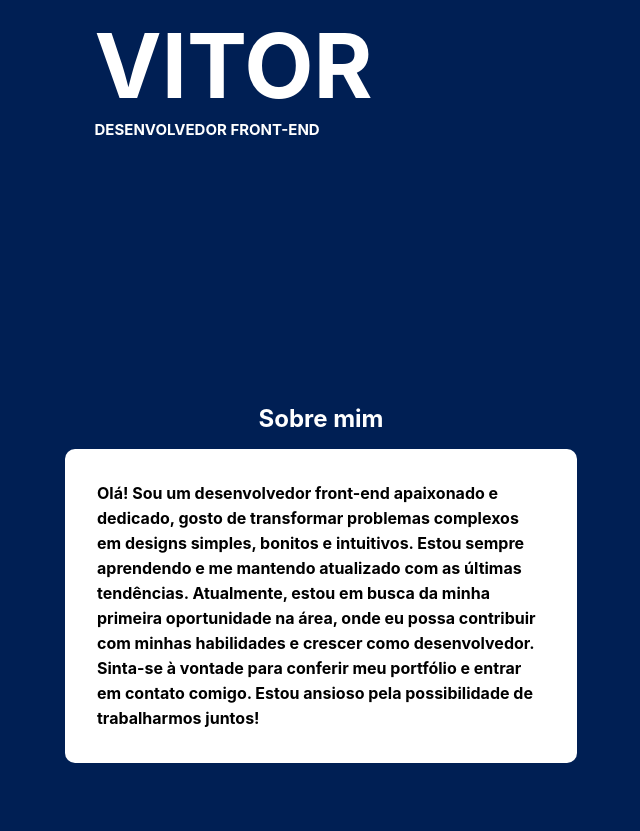
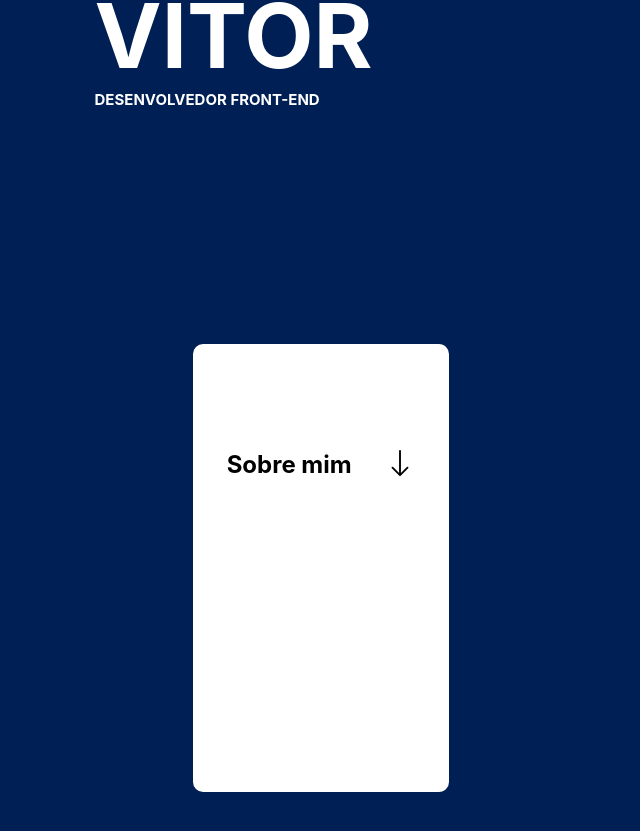
Before and after one commit to Vitor104/meu-portfolio, a React (Create React App) app: page /home in a window 1280 px wide. Shown: the part 475-1306 px from the top of the page, without its empty margins (319-959 px from the left). Built offline with nearby package versions, Linux system fonts and the light colour scheme.

Commit message:
estou melhorando a pagina inicial

```diff
--- a/src/components/home/home.js
+++ b/src/components/home/home.js
@@ -1,11 +1,20 @@
-import React from "react";
+import React, {useState} from "react";
 import styles from './home.module.css';
 import NavBar from "../navBar/navBar";
 import githubIcon from './githubIcon.png';
 import linkedinLogo from './logoLinkedin.png';
+import arrow from './arrow-down.svg';
 import { Link } from "react-router-dom";
 
 function Home () {
+
+    const [tggAbout, setTggAbout] = useState(false);
+
+    const toggleAbout = () => {
+        setTggAbout(!tggAbout);
+    }
+
+
     return (
         <div className={styles.homeContainer}>
             <nav>
@@ -21,11 +30,27 @@ function Home () {
 
                 </section>
 
-                <section className={styles.aboutMeSection}>
-                    <h2>Sobre mim</h2>
-                    <p className={styles.aboutMe}>
-                    Olá! Sou um desenvolvedor front-end apaixonado e dedicado, gosto de transformar problemas complexos em designs simples, bonitos e intuitivos. Estou sempre aprendendo e me mantendo atualizado com as últimas tendências. Atualmente, estou em busca da minha primeira oportunidade na área, onde eu possa contribuir com minhas habilidades e crescer como desenvolvedor. Sinta-se à vontade para conferir meu portfólio e entrar em contato comigo. Estou ansioso pela possibilidade de trabalharmos juntos!
+                <section className={styles.aboutMeContainer}>
+                   <div className={styles.aboutTitleAndBttn}>
+                        <h2>Sobre mim</h2>
+                        <button onClick={toggleAbout} className={styles.showAbout}>
+                            <img src={arrow} alt="Bootstrap" width="30" height="30" />
+                        </button>
+                    </div>
+                    <div>
+
+                    {tggAbout ?
+                        <p className={styles.aboutMe}>
+                        Olá! Sou um desenvolvedor front-end apaixonado e dedicado, gosto de transformar problemas complexos em designs simples, bonitos e intuitivos. Estou sempre aprendendo e me mantendo atualizado com as últimas tendências. Atualmente, estou em busca da minha primeira oportunidade na área, onde eu possa contribuir com minhas habilidades e crescer como desenvolvedor. Sinta-se à vontade para conferir meu portfólio e entrar em contato comigo. Estou ansioso pela possibilidade de trabalharmos juntos!
                     </p>
+                         :
+                         <></>
+                            }
+
+
+
+                    </div>
+
                 </section>
            </main>
 
@@ -45,11 +70,11 @@ function Home () {
 
 export default Home;
 /*
-<p className={styles.paragraphs}>Olá! Meu nome é </p>
-<div className={styles.nameAndRole}>
-<h1 className={styles.myName}>João Vitor</h1>
-</div>
-<p className={styles.paragraphs}>e eu sou</p>
-<div className={styles.nameAndRole}>
-<h2 className={styles.myRole}>desenvolvedor Front-End</h2>
-</div>*/
+ <h2>Sobre mim</h2>
+                    <p className={styles.aboutMe}>
+                    Olá! Sou um desenvolvedor front-end apaixonado e dedicado, gosto de transformar problemas complexos em designs simples, bonitos e intuitivos. Estou sempre aprendendo e me mantendo atualizado com as últimas tendências. Atualmente, estou em busca da minha primeira oportunidade na área, onde eu possa contribuir com minhas habilidades e crescer como desenvolvedor. Sinta-se à vontade para conferir meu portfólio e entrar em contato comigo. Estou ansioso pela possibilidade de trabalharmos juntos!
+                    </p>
+
+
+
+*/
--- a/src/components/home/home.module.css
+++ b/src/components/home/home.module.css
@@ -41,23 +41,37 @@
     color: white;
   }
 
-  .aboutMeSection {
-    color: white;
+
+  .aboutTitleAndBttn {
+    width: 16em;
+    margin: 0 auto;
+    display: flex;
+    align-items: center;
+    justify-content: space-evenly;
+    text-align: center;
+  }
+
+  .showAbout {
+    background-color: white;
+    border: none;
+  }
+
+  .aboutMeContainer {
+    background-color: white;
+    color: black;
+    width: 16em;
+    height: 28em;
+    border-radius: 10px;
+    display: flex;
+    flex-direction: column;
+    align-items: center;
+    justify-content: space-around;
+
   }
 
   .aboutMe {
-    width: 90%;
-    margin: 0 auto;
-    background-color: #ffffff;
-    border-radius: 10px;
-    padding: 2em;
-    margin-top: 1em;
-    font-weight: bold;
-    color: black;
-    text-align: left;
-    text-wrap: wrap;
-    line-height: 25px;
-    white-space: wrap;
+    animation-name: teste;
+    animation-duration: 2s;
   }
 
   .footer {
@@ -81,13 +95,21 @@
     border: 1px solid black;
   }
 
-  .myName, .myRole, .aboutMe, .socialGithub, .socialIn {
+  .myName, .myRole, .socialGithub, .socialIn {
     animation-name: homeEffect;
     animation-duration: 1.5s;
   }
 
+  @keyframes teste {
+      from {transform: translateY(-50px);}
+  }
+
   @keyframes homeEffect {
     from {transform: translate(-150px); color: #001F54}
+  }
+
+  @keyframes aboutMeEffect {
+    from {transform: translate(-150px); color: #001F54; background-color: #001F54;}
   }
 
   @media only screen and (min-width: 768px) {
@@ -119,11 +141,21 @@
 
   /*
 
-  .aboutMe, .aboutMeSection {
-      margin: 0;
-      float: right;
-      text-align: center;
-    }
-
+  .aboutMe {
+    width: 90%;
+    margin: 0 auto;
+    background-color: #ffffff;
+    border-radius: 10px;
+    padding: 2em;
+    margin-top: 1em;
+    font-weight: bold;
+    color: black;
+    text-align: left;
+    text-wrap: wrap;
+    line-height: 25px;
+    white-space: wrap;
+    animation-name: aboutMeEffect;
+    animation-duration: 1.5s;
+  }
 
   */
```
Also changed, not shown: src/components/home/arrow-down.svg (added), src/components/home/minhaFoto.jpg (deleted).
